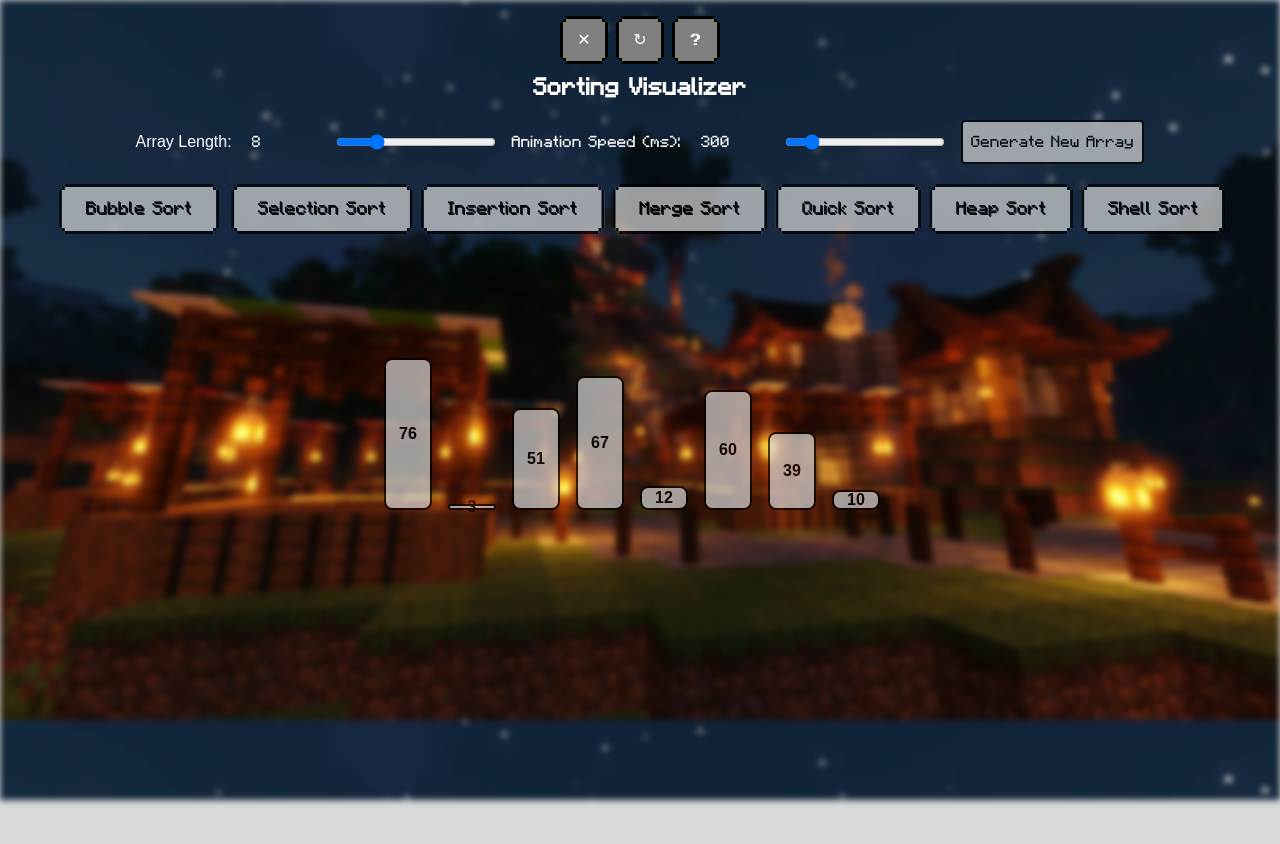
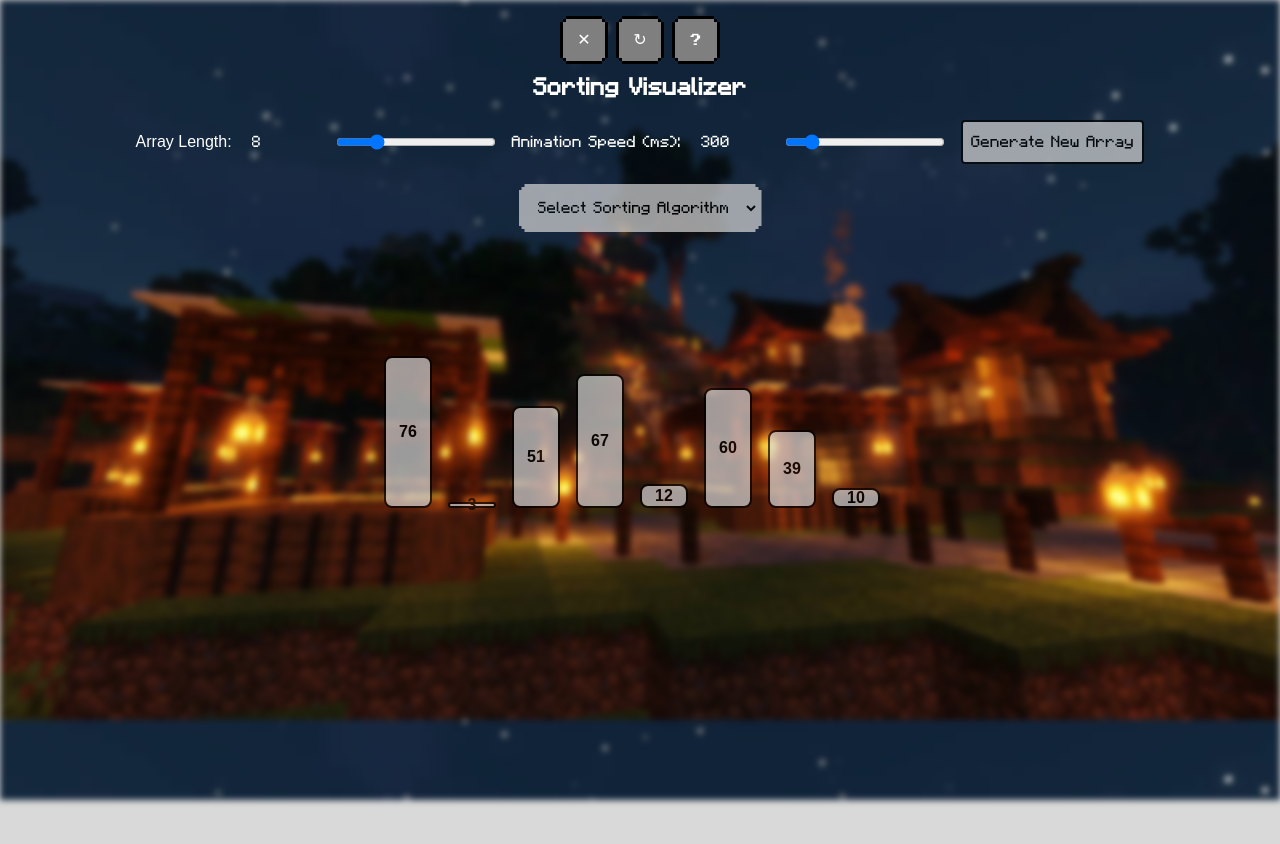
Before and after one commit to DavidBatoDev/dsa, a React (Vite) app: page /case7 in a window 1280 px wide. Shown: the top 844 px of the page. Built offline with nearby package versions, Linux system fonts and the light colour scheme; a web font is replaced by a local one; what reactflow would draw is missing.

Commit message:
feat: implement sorting algorithm selection dropdown and update navigation button

```diff
--- a/src/pages/AboutPage.jsx
+++ b/src/pages/AboutPage.jsx
@@ -90,7 +90,7 @@ const AboutPage = () => {
     <div className='absolute top-4 left-4'>
         {/* back button */}
         <button
-            onClick={() => navigate('/')}
+            onClick={() => navigate(-1)}
             className="pixel-corners p-2 bg-minecraft-gray text-white  shadow-md hover:bg-primary-light transition"
         >
             <FiArrowLeft size={24} />
--- a/src/pages/Sorting.jsx
+++ b/src/pages/Sorting.jsx
@@ -350,6 +350,15 @@ const SortingVisualizer = () => {
 
   };
 
+  const handleSortSelection = (e) => {
+    const selectedAlgorithm = sortingAlgorithms.find(
+      (algo) => algo.name === e.target.value
+    );
+    if (selectedAlgorithm) {
+      selectedAlgorithm.algorithm();
+    }
+  };
+
   const sortingAlgorithms = [
     { name: 'Bubble Sort', algorithm: bubbleSort },
     { name: 'Selection Sort', algorithm: selectionSort },
@@ -423,18 +432,20 @@ const SortingVisualizer = () => {
           </button>
         </div>
 
-        <div className="flex justify-center space-x-2 mb-4 flex-wrap">
-          {sortingAlgorithms.map(({ name, algorithm }) => (
-            <CustomButton
-              key={name}
-              onClick={algorithm}
-              disabled={sorting}
-              className="font-minecraftRegular bg-[#D9D9D9] p-3 text-black hover:bg-slate-300 m-1 rounded opacity-70 hover:opacity-100"
-            >
+        <div className="flex justify-center space-x-2 mb-4">
+        <select
+          onChange={handleSortSelection}
+          disabled={sorting}
+          className="pixel-corners border-2 border-black font-minecraftRegular bg-[#D9D9D9] p-3 text-black hover:bg-slate-300 m-1 rounded opacity-70 hover:opacity-100"
+        >
+          <option value="">Select Sorting Algorithm</option>
+          {sortingAlgorithms.map(({ name }) => (
+            <option key={name} value={name}>
               {name}
-            </CustomButton>
+            </option>
           ))}
-        </div>
+        </select>
+      </div>
 
         <div className="relative h-64 mx-auto" style={{ width: `${array.length * 64}px` }}>
           <AnimatePresence mode="popLayout">
```
